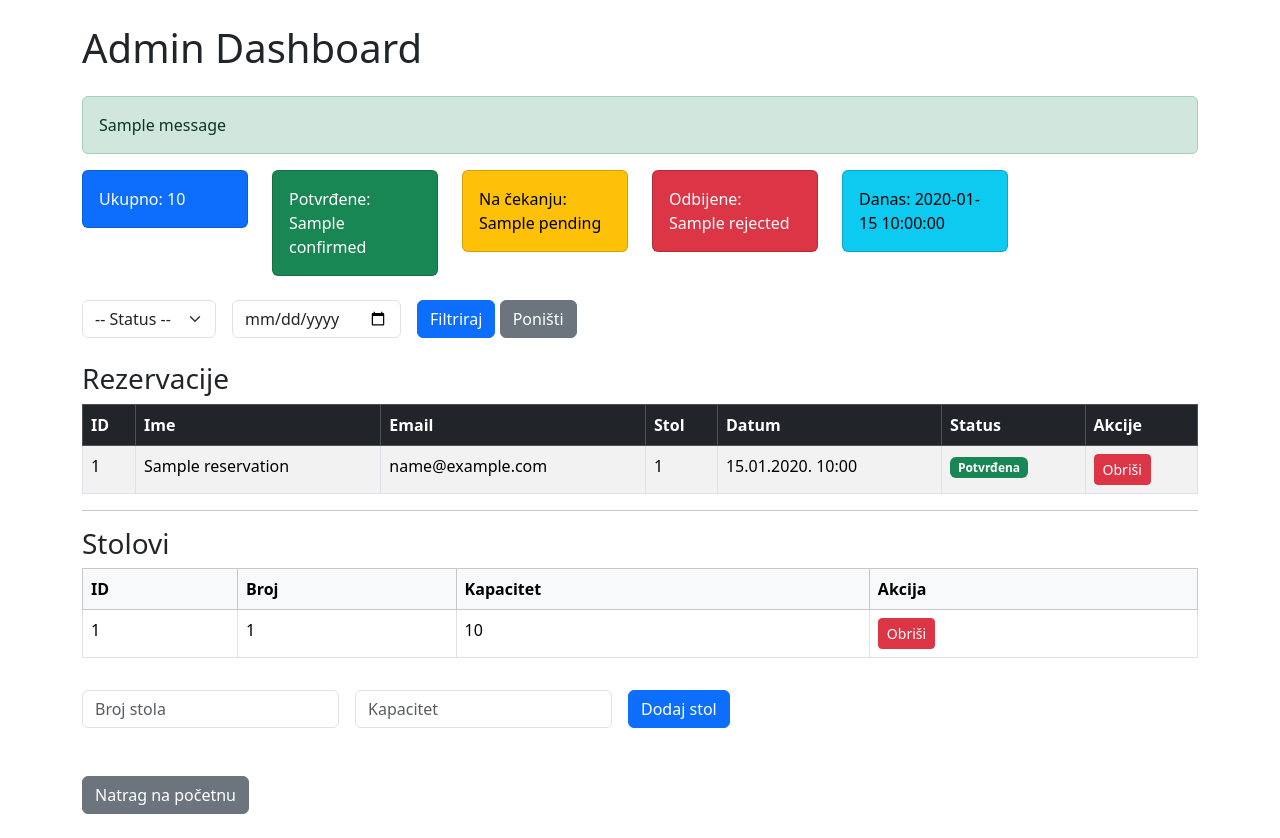
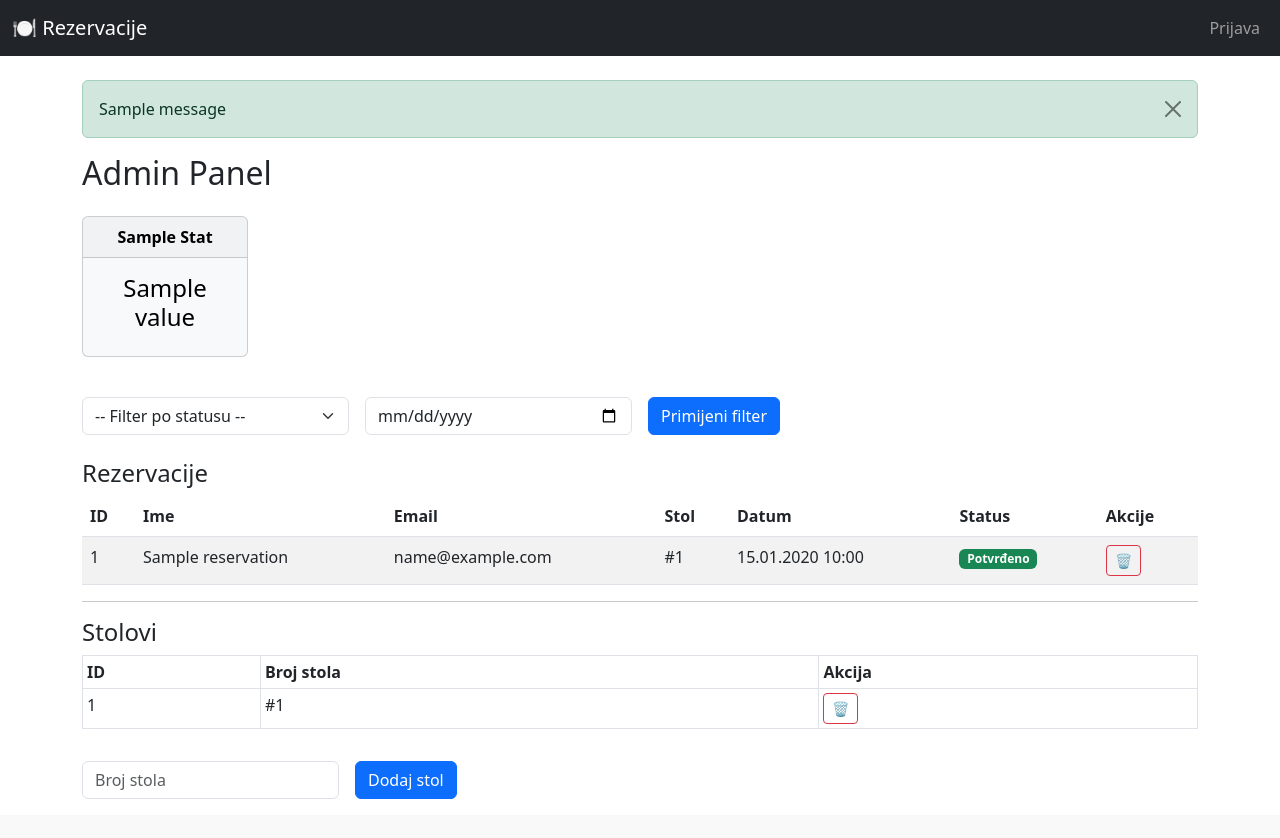
Before and after one commit to nnizic/flask_restaurant_reservation, a Flask app: template app/templates/admin.html in a window 1280 px wide. After the commit the page ends 799 px from the top, so only its background shows below. Run offline with Flask 3, Linux system fonts and the light colour scheme; tables that the repository leaves empty hold one stand-in row (values such as "Sample post"); the template is opened without the code that fills it: values that come from a table or form of the project are taken from there, most other values are stand-ins (such as "Sample title", 1, 10 or a date in 2020); one stand-in notice (Sample message) is shown.

Commit message:
izmjena html templatea

```diff
--- a/app/templates/admin.html
+++ b/app/templates/admin.html
@@ -1,54 +1,44 @@
-<!DOCTYPE html>
-<html lang="hr">
-<head>
-  <meta charset="UTF-8">
-  <title>Admin Panel</title>
-  <link href="https://cdn.jsdelivr.net/npm/bootstrap@5.3.3/dist/css/bootstrap.min.css" rel="stylesheet">
-</head>
-<body class="container py-4">
+{% extends "base.html" %}
+{% block title %}Admin Dashboard{% endblock %}
+{% block content %}
+<h2 class="mb-4">Admin Panel</h2>
 
-  <h1 class="mb-4">Admin Dashboard</h1>
-
-  {% with messages = get_flashed_messages(with_categories=true) %}
-    {% if messages %}
-      {% for category, message in messages %}
-        <div class="alert alert-{{ category }}">{{ message }}</div>
+<!-- Statistika -->
+<div class="row mb-4">
+  {% for label, value in stats.items() %}
+    <div class="col-md-2">
+      <div class="card text-bg-light mb-3">
+        <div class="card-header text-center fw-bold text-capitalize">{{ label }}</div>
+        <div class="card-body text-center">
+          <h4 class="card-title">{{ value }}</h4>
+        </div>
+      </div>
+    </div>
   {% endfor %}
-    {% endif %}
-  {% endwith %}
-
-  <!-- 📊 Statistika -->
-  <div class="row mb-4">
-    <div class="col-md-2"><div class="card text-bg-primary"><div class="card-body">Ukupno: {{ stats.total }}</div></div></div>
-    <div class="col-md-2"><div class="card text-bg-success"><div class="card-body">Potvrđene: {{ stats.confirmed }}</div></div></div>
-    <div class="col-md-2"><div class="card text-bg-warning"><div class="card-body">Na čekanju: {{ stats.pending }}</div></div></div>
-    <div class="col-md-2"><div class="card text-bg-danger"><div class="card-body">Odbijene: {{ stats.rejected }}</div></div></div>
-    <div class="col-md-2"><div class="card text-bg-info"><div class="card-body">Danas: {{ stats.today }}</div></div></div>
 </div>
 
-  <!-- 🔍 Filteri -->
-  <form method="get" class="row g-3 mb-4">
-    <div class="col-auto">
+<!-- Filter -->
+<form class="row g-3 mb-4" method="GET" action="{{ url_for('admin') }}">
+  <div class="col-md-3">
     <select name="status" class="form-select">
-        <option value="">-- Status --</option>
+      <option value="">-- Filter po statusu --</option>
       <option value="pending" {% if request.args.get('status') == 'pending' %}selected{% endif %}>Na čekanju</option>
       <option value="confirmed" {% if request.args.get('status') == 'confirmed' %}selected{% endif %}>Potvrđene</option>
       <option value="rejected" {% if request.args.get('status') == 'rejected' %}selected{% endif %}>Odbijene</option>
     </select>
   </div>
-    <div class="col-auto">
-      <input type="date" name="date" class="form-control" value="{{ request.args.get('date', '') }}">
+  <div class="col-md-3">
+    <input type="date" name="date" value="{{ request.args.get('date', '') }}" class="form-control">
   </div>
-    <div class="col-auto">
-      <button type="submit" class="btn btn-primary">Filtriraj</button>
-      <a href="{{ url_for('admin') }}" class="btn btn-secondary">Poništi</a>
+  <div class="col-md-3">
+    <button class="btn btn-primary" type="submit">Primijeni filter</button>
   </div>
 </form>
 
-  <!-- 📋 Rezervacije -->
-  <h3>Rezervacije</h3>
-  <table class="table table-bordered table-striped">
-    <thead class="table-dark">
+<!-- Rezervacije -->
+<h4>Rezervacije</h4>
+<table class="table table-striped">
+  <thead>
     <tr>
       <th>ID</th>
       <th>Ime</th>
@@ -60,76 +50,69 @@
     </tr>
   </thead>
   <tbody>
-      {% for r in reservations %}
+    {% for res in reservations %}
     <tr>
-        <td>{{ r.id }}</td>
-        <td>{{ r.name }}</td>
-        <td>{{ r.email }}</td>
-        <td>{{ r.table.number }}</td>
-        <td>{{ r.date.strftime('%d.%m.%Y. %H:%M') }}</td>
+      <td>{{ res.id }}</td>
+      <td>{{ res.name }}</td>
+      <td>{{ res.email }}</td>
+      <td>#{{ res.table.number }}</td>
+      <td>{{ res.date.strftime('%d.%m.%Y %H:%M') }}</td>
       <td>
-          {% if r.status == 'pending' %}
-            <span class="badge text-bg-warning">Na čekanju</span>
-          {% elif r.status == 'confirmed' %}
-            <span class="badge text-bg-success">Potvrđena</span>
+        {% if res.status == 'pending' %}
+          <span class="badge bg-warning text-dark">Na čekanju</span>
+        {% elif res.status == 'confirmed' %}
+          <span class="badge bg-success">Potvrđeno</span>
         {% else %}
-            <span class="badge text-bg-danger">Odbijena</span>
+          <span class="badge bg-danger">Odbijeno</span>
         {% endif %}
       </td>
       <td>
-          {% if r.status == 'pending' %}
-            <a href="{{ url_for('confirm_reservation', reservation_id=r.id) }}" class="btn btn-sm btn-success">Potvrdi</a>
-            <a href="{{ url_for('reject_reservation', reservation_id=r.id) }}" class="btn btn-sm btn-warning">Odbij</a>
+        {% if res.status == 'pending' %}
+          <a href="{{ url_for('confirm_reservation', reservation_id=res.id) }}" class="btn btn-sm btn-success">✅</a>
+          <a href="{{ url_for('reject_reservation', reservation_id=res.id) }}" class="btn btn-sm btn-danger">❌</a>
         {% endif %}
-          <a href="{{ url_for('delete_reservation', reservation_id=r.id) }}" class="btn btn-sm btn-danger">Obriši</a>
+        <a href="{{ url_for('delete_reservation', reservation_id=res.id) }}" class="btn btn-sm btn-outline-danger"
+           onclick="return confirm('Sigurno želiš obrisati ovu rezervaciju?')">🗑</a>
       </td>
     </tr>
     {% endfor %}
   </tbody>
 </table>
 
-  <!-- 🪑 Stolovi -->
 <hr>
-  <h3>Stolovi</h3>
-  <table class="table table-bordered">
-    <thead class="table-light">
+
+<!-- Stolovi -->
+<h4>Stolovi</h4>
+<table class="table table-bordered table-sm">
+  <thead>
     <tr>
       <th>ID</th>
-        <th>Broj</th>
-        <th>Kapacitet</th>
+      <th>Broj stola</th>
       <th>Akcija</th>
     </tr>
   </thead>
   <tbody>
-      {% for t in tables %}
+    {% for table in tables %}
     <tr>
-        <td>{{ t.id }}</td>
-        <td>{{ t.number }}</td>
-        <td>{{ t.capacity }}</td>
+      <td>{{ table.id }}</td>
+      <td>#{{ table.number }}</td>
       <td>
-          <a href="{{ url_for('delete_table', table_id=t.id) }}" class="btn btn-sm btn-danger">Obriši</a>
+        <a href="{{ url_for('delete_table', table_id=table.id) }}" class="btn btn-sm btn-outline-danger"
+           onclick="return confirm('Obrisati stol? Ako ima rezervacije, to neće biti moguće.')">🗑</a>
       </td>
     </tr>
     {% endfor %}
   </tbody>
 </table>
 
-  <!-- ➕ Dodavanje stola -->
-  <form method="POST" action="{{ url_for('add_table') }}" class="row g-3 mt-3">
+<!-- Dodaj stol -->
+<form class="row g-3 mt-3" method="POST" action="{{ url_for('add_table') }}">
   <div class="col-auto">
     <input type="number" name="number" class="form-control" placeholder="Broj stola" required>
   </div>
   <div class="col-auto">
-      <input type="number" name="capacity" class="form-control" placeholder="Kapacitet" required>
-    </div>
-    <div class="col-auto">
-      <button type="submit" class="btn btn-primary">Dodaj stol</button>
+    <button type="submit" class="btn btn-primary mb-3">Dodaj stol</button>
   </div>
 </form>
 
-  <div class="mt-5">
-    <a href="{{ url_for('index') }}" class="btn btn-secondary">Natrag na početnu</a>
-  </div>
-
-</body>
-</html>
+{% endblock %}
--- /dev/null
+++ b/app/templates/base.html
@@ -0,0 +1,58 @@
+<!DOCTYPE html>
+<html lang="hr">
+  <head>
+    <meta charset="UTF-8" />
+    <title>{% block title %}Rezervacijski sustav{% endblock %}</title>
+    <meta name="viewport" content="width=device-width, initial-scale=1" />
+
+    <!-- Bootstrap 5 CSS -->
+    <link
+      href="https://cdn.jsdelivr.net/npm/bootstrap@5.3.0/dist/css/bootstrap.min.css"
+      rel="stylesheet"
+    />
+  </head>
+  <body>
+    <nav class="navbar navbar-expand-lg navbar-dark bg-dark">
+      <div class="container-fluid">
+        <a class="navbar-brand" href="{{ url_for('index') }}">🍽️ Rezervacije</a>
+        <div class="collapse navbar-collapse">
+          <ul class="navbar-nav ms-auto">
+            {% if current_user.is_authenticated %}
+            <li class="nav-item">
+              <a class="nav-link" href="{{ url_for('admin') }}">Admin</a>
+            </li>
+            <li class="nav-item">
+              <a class="nav-link" href="{{ url_for('logout') }}">Odjava</a>
+            </li>
+            {% else %}
+            <li class="nav-item">
+              <a class="nav-link" href="{{ url_for('login') }}">Prijava</a>
+            </li>
+            {% endif %}
+          </ul>
+        </div>
+      </div>
+    </nav>
+
+    <div class="container mt-4">
+      {% with messages = get_flashed_messages(with_categories=true) %} {% if
+      messages %} {% for category, message in messages %}
+      <div
+        class="alert alert-{{ category }} alert-dismissible fade show"
+        role="alert"
+      >
+        {{ message }}
+        <button
+          type="button"
+          class="btn-close"
+          data-bs-dismiss="alert"
+          aria-label="Zatvori"
+        ></button>
+      </div>
+      {% endfor %} {% endif %} {% endwith %} {% block content %}{% endblock %}
+    </div>
+
+    <!-- Bootstrap Bundle JS -->
+    <script src="https://cdn.jsdelivr.net/npm/bootstrap@5.3.0/dist/js/bootstrap.bundle.min.js"></script>
+  </body>
+</html>
```
Also changed, not shown: app/templates/index.html (+10 -47 lines), app/templates/login.html (added, +29 -0 lines), app/templates/reserve.html (+26 -30 lines), README.md. Lines whose indentation alone changed are shown as unchanged.
